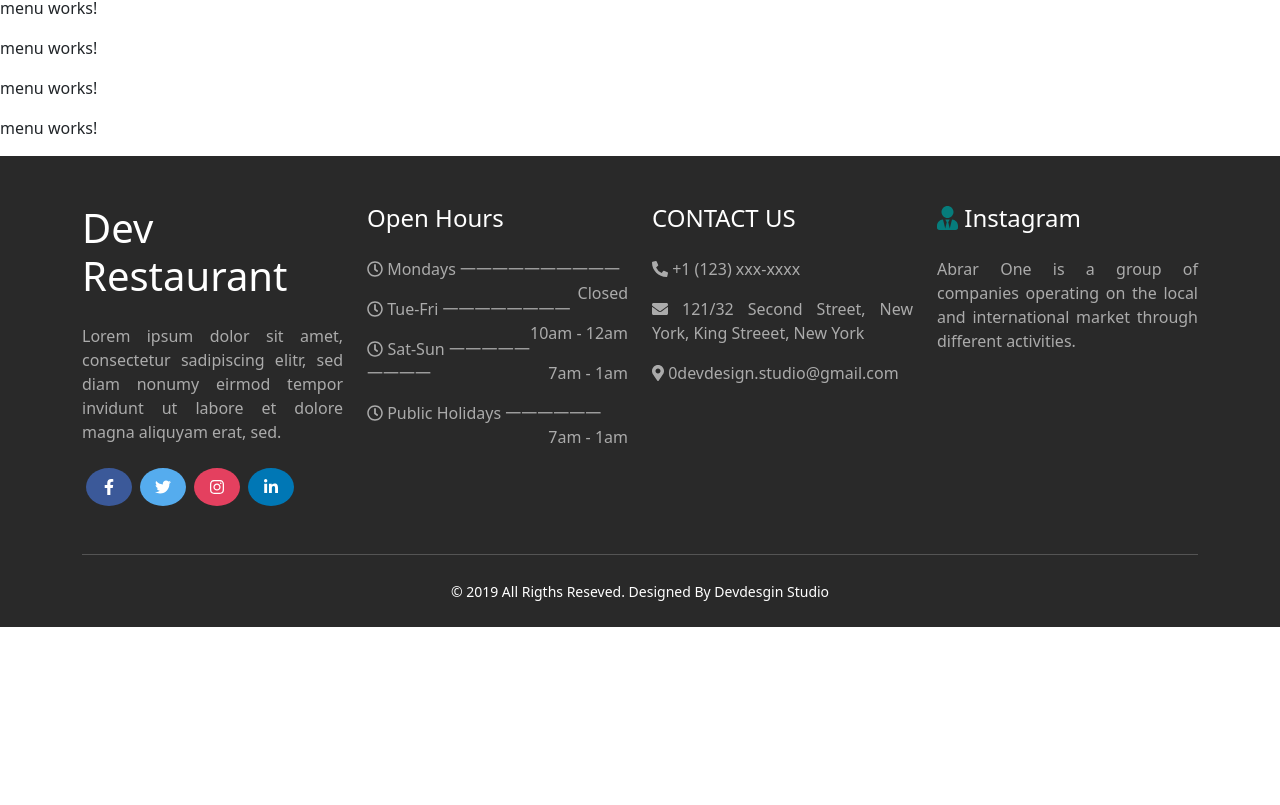
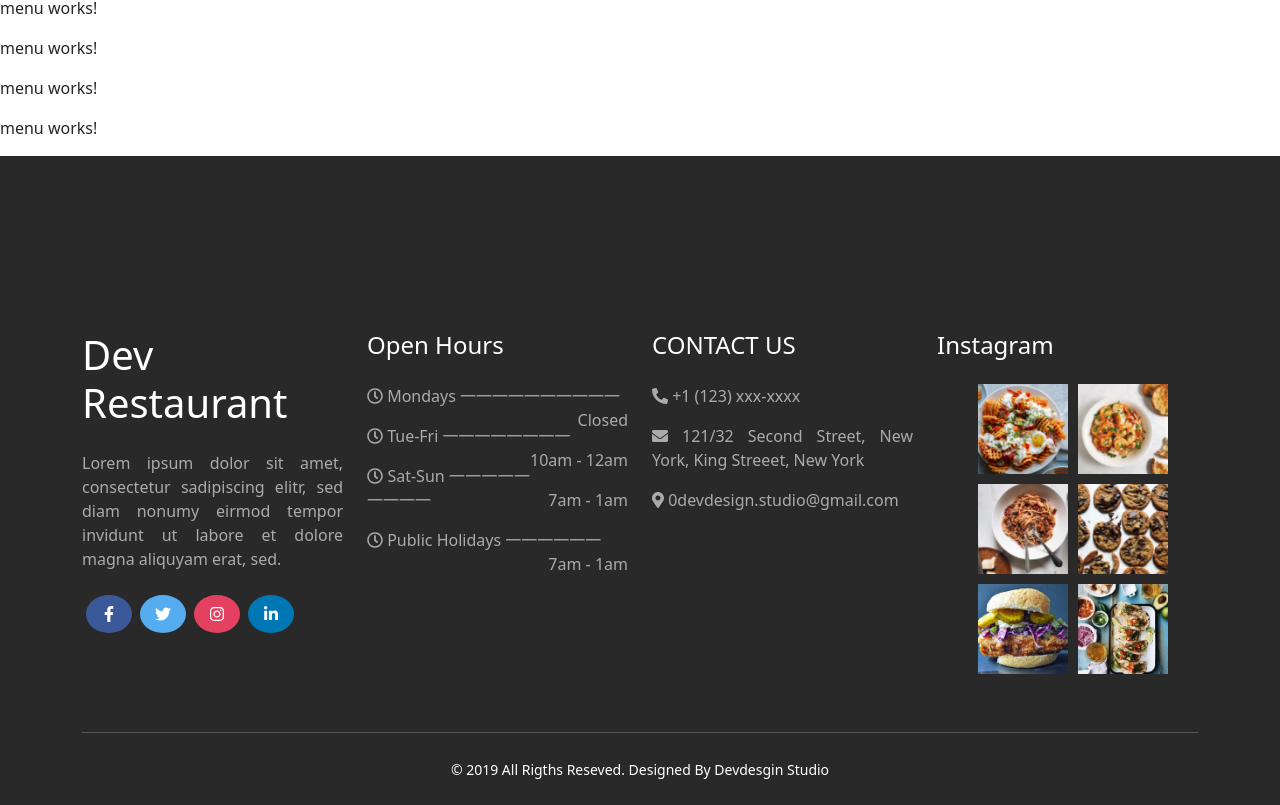
Before and after one commit to Houssem-Chaouachi/Dev-Restaurant, an Angular app: page / in a window 1280 px wide. Shown: the part 3964-4769 px from the top of the page. Before the commit the page ends 4591 px from the top, so only its background shows below. Built offline with nearby package versions, Linux system fonts and the light colour scheme.

Commit message:
footer done

```diff
--- a/src/app/footer/footer.component.css
+++ b/src/app/footer/footer.component.css
@@ -1,5 +1,5 @@
 .footer{
-    padding-top:3rem;
+    padding-top:175px;
     background-color: #292929;
     color:#fff
 }
@@ -50,6 +50,8 @@
     color: #fff;
 }
 
+
+
 .copyright{
     background-color: #292929;
     border-top: solid 1px #545454;
--- a/src/app/footer/footer.component.html
+++ b/src/app/footer/footer.component.html
@@ -50,10 +50,33 @@
                 </a>
             </div>
             <div class="col-lg-3">
-                <h4 class="mb-4"><i class="fas fa-user-tie footer-icon mr-1"></i> Instagram </h4>
-                <p class="pre-wrap  mb-0 footer-text"> Abrar One is a group of companies operating on the
-                    local and international market through different activities.
-                </p>
+                <h4 class="mb-4">Instagram </h4>
+                <div class="flex-container">
+                    <div class='flex-item-abc'>
+                        <img src="../../assets/Footer/Instagram-1.png" alt="">
+
+                    </div>
+                    <div class='flex-item-abc'>
+                        <img src="../../assets/Footer/Instagram-2.png" alt="">
+
+                    </div>
+                    <div class='flex-item-abc'>
+                        <img src="../../assets/Footer/Instagram-3.png" alt="">
+
+                    </div>
+                    <div class='flex-item-abc'>
+                        <img src="../../assets/Footer/Instagram-4.png" alt="">
+
+                    </div>
+                    <div class='flex-item-abc'>
+                        <img src="../../assets/Footer/Instagram-5.png" alt="">
+
+                    </div>
+                    <div class='flex-item-abc'>
+                        <img src="../../assets/Footer/Instagram-6.png" >
+
+                    </div>
+                </div>
             </div>
         </div>
         <div class="container copyright mt-5  py-4 text-center text-white"><small class=" pre-wrap">© 2019 All Rigths
--- a/src/styles.css
+++ b/src/styles.css
@@ -6,3 +6,24 @@
 p{
     font-size: 16px;
 }
+
+/* instagram */
+.flex-container{
+    display: flex;
+    flex-wrap: wrap;
+    align-self: center;
+    justify-content: center;
+  }
+
+
+
+
+
+.flex-item-abc{
+margin: 0 0 10px 10px;
+}
+
+.flex-item-abc img{
+
+width: 90px;
+}
```
